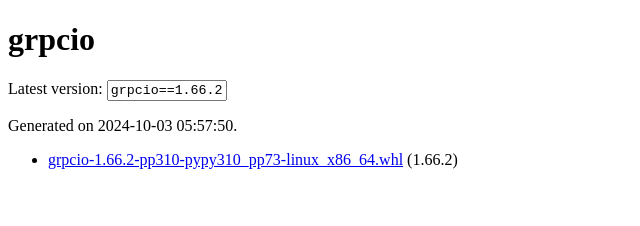
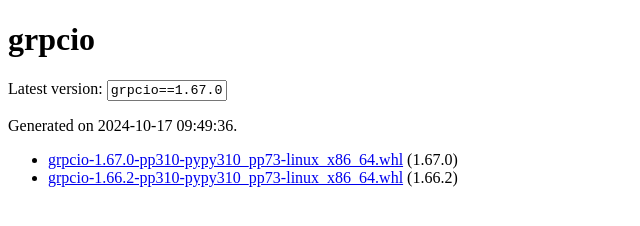
Before and after one commit to celery/celery-wheelhouse, a plain HTML site: page repo/simple/grpcio/index.html in a window 1280 px wide. Shown: the whole page, without its empty margins (0-640 px from the left). Drawn offline with Linux system fonts and the light colour scheme.

Commit message:
Add grpcio-1.67.0 wheel for pypy

```diff
--- a/repo/packages.json
+++ b/repo/packages.json
@@ -2,3 +2,4 @@
 {"filename": "pycurl-7.43.0.5-cp310-cp310-win_amd64.whl"}
 {"filename": "pycurl-7.43.0.5-pp37-pypy37_pp73-win_amd64.whl"}
 {"filename": "grpcio-1.66.2-pp310-pypy310_pp73-linux_x86_64.whl"}
+{"filename": "grpcio-1.67.0-pp310-pypy310_pp73-linux_x86_64.whl"}
--- a/repo/simple/grpcio/index.html
+++ b/repo/simple/grpcio/index.html
@@ -9,16 +9,23 @@
             Latest version:
             <input
                 type="text"
-                value="grpcio==1.66.2"
+                value="grpcio==1.67.0"
                 id="requirement"
                 style="font-family: monospace; width: 14ch;"
                 readonly="readonly"
             />
         </p>
 
-            <p>Generated on 2024-10-03 05:57:50.</p>
+            <p>Generated on 2024-10-17 09:49:36.</p>
 
         <ul>
+
+                <li>
+                    <a
+                        href="/celery-wheelhouse/files/grpcio-1.67.0-pp310-pypy310_pp73-linux_x86_64.whl"
+                    >grpcio-1.67.0-pp310-pypy310_pp73-linux_x86_64.whl</a>
+                    (1.67.0)
+                </li>
 
                 <li>
                     <a
```
Also changed, not shown: repo/changelog/page1.html (+8 -0 lines), repo/index.html (+1 -1 lines), repo/simple/index.html (+1 -1 lines), repo/simple/pycurl/index.html (+1 -1 lines), 3 other files.
